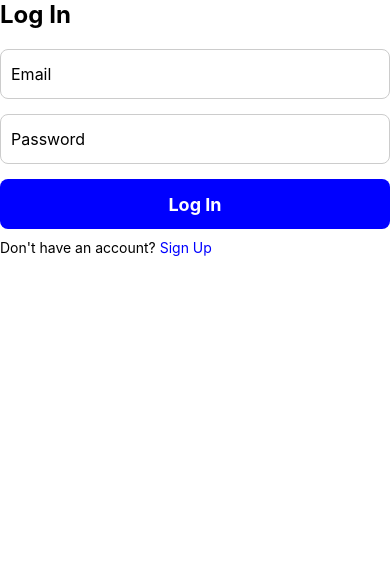
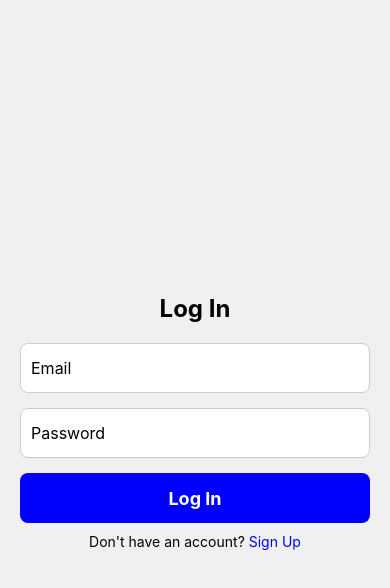
Before and after one commit to jorgefl8/Gastronify, a React Native app: screen / in a window 390 px wide. Shown: the top 588 px of the page. Built offline with nearby package versions, Linux system fonts and the light colour scheme; no server answers.

Commit message:
fix:login view

```diff
--- a/App.js
+++ b/App.js
@@ -1,16 +1,8 @@
 import React from 'react';
 import Main from './src/components/Main.jsx';
-import { SafeAreaProvider, SafeAreaView } from 'react-native-safe-area-context';
-import { StatusBar } from 'react-native';
-import theme from './src/theme.js';
 
 export default function App() {
   return (
-    <SafeAreaProvider >
-      <SafeAreaView>
-        <StatusBar backgroundColor={theme.appBar.primary}/>
-        <Main />
-      </SafeAreaView>
-    </SafeAreaProvider>
+    <Main/>
   );
 }
--- a/src/components/Login.jsx
+++ b/src/components/Login.jsx
@@ -42,7 +42,7 @@ const Login = () => {
   };
 
   return (
-    <View>
+    <View style={styles.container}>
       <Text style={styles.title}>Log In</Text>
       <TextInput
         style={styles.input}
@@ -85,6 +85,7 @@ const styles = StyleSheet.create({
     justifyContent: "center",
     alignItems: "center",
     backgroundColor: "#f0f0f0",
+    padding: 20,
   },
   title: {
     fontSize: 24,
--- a/src/components/Main.jsx
+++ b/src/components/Main.jsx
@@ -1,14 +1,14 @@
-import React, { useState, useEffect } from 'react';
-import { View, Text, Button } from 'react-native';
+import React, { useState, useEffect } from "react";
+import { View, Text, Button } from "react-native";
 import { FirebaseAuth } from "../../firebase/firebaseconfig.js";
-import Login from './Login.jsx';
+import Login from "./Login.jsx";
 
 const Main = () => {
   const [loading, setLoading] = useState(true);
   const [isLoggedIn, setIsLoggedIn] = useState(false);
 
   useEffect(() => {
-    const unsubscribe = FirebaseAuth.onAuthStateChanged(user => {
+    const unsubscribe = FirebaseAuth.onAuthStateChanged((user) => {
       if (user) {
         setIsLoggedIn(true);
       } else {
@@ -27,13 +27,13 @@ const Main = () => {
       await FirebaseAuth.signOut();
       setIsLoggedIn(false);
     } catch (error) {
-      console.log('Error al cerrar sesión:', error);
+      console.log("Error al cerrar sesión:", error);
     }
   };
 
   if (loading) {
     return (
-      <View >
+      <View>
         <Text>Cargando...</Text>
       </View>
     );
@@ -42,13 +42,15 @@ const Main = () => {
   if (!isLoggedIn) {
     // Renderizar la pantalla de inicio de sesión si no está autenticado
     return (
-      <Login/>
+      <View style={{ flex: 1 }}>
+        <Login />
+      </View>
     );
   }
 
   // Renderizar el contenido principal si está autenticado
   return (
-    <View >
+    <View>
       <Text>A maria luisa le huele el ano a cloaca</Text>
       <Button title="Cerrar sesión" onPress={handleLogout} />
     </View>
```
